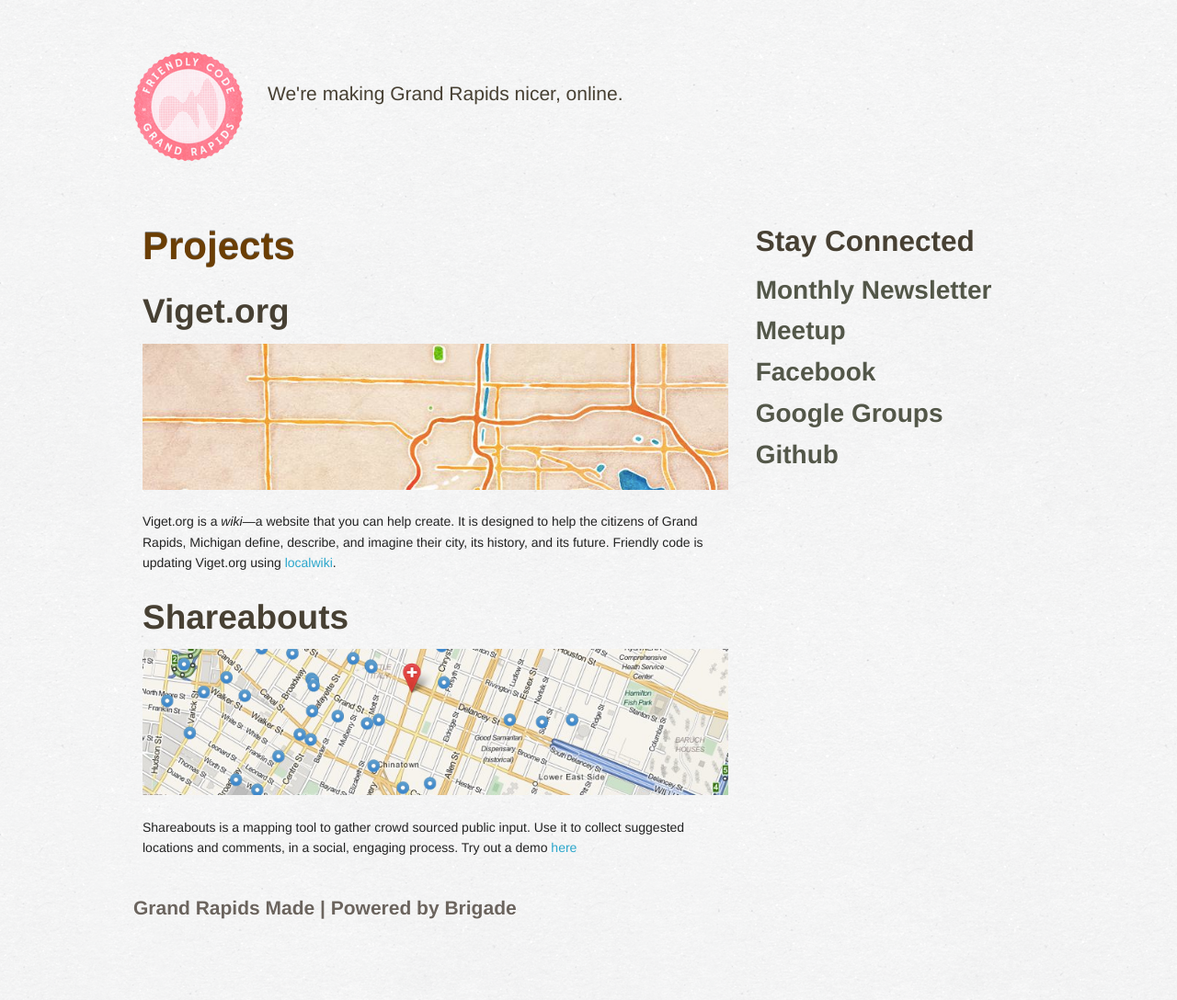
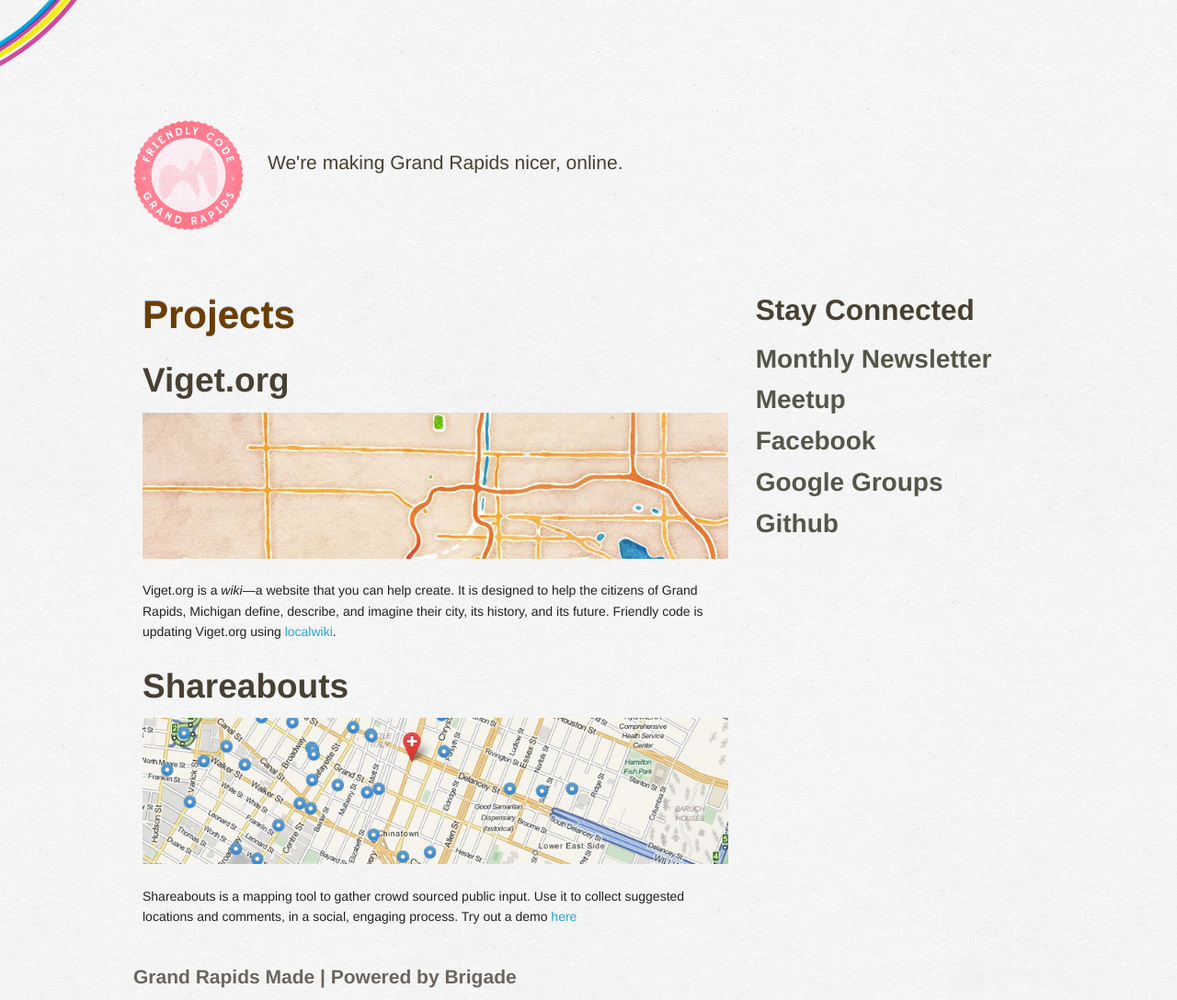
Before and after one commit to friendlycode/homepage, a Jekyll site: the page built from index.html, in a window 1280 px wide. Shown: the whole page at 92% size. Built offline with Jekyll 4.4.1, drawn with Linux system fonts in a browser that asks for light colours; nearby versions of some CDN libraries; library files that are not in the unit come from our copies; comment, search, counter and statistics services are not loaded; before the commit the page ends 1013 px from its top, so only the background shows below that.

Commit message:
friendlycorps added

```diff
--- /dev/null
+++ b/_includes/friendlycorps.html
@@ -0,0 +1,3 @@
+ <span class="friendlycorps">
+  <a href="http://friendlycorps.org"><img src="/img/friendlycorps.png"></a>
+ </span>
--- a/_layouts/default.html
+++ b/_layouts/default.html
@@ -14,6 +14,7 @@
   {% include gauges.html %}
   {% include scripts.html %}
 </head>
+{% include friendlycorps.html %}
 <body>
   {% include header.html %}
  <div class="container">
```
Also changed, not shown: img/friendlycorps.png (added).
